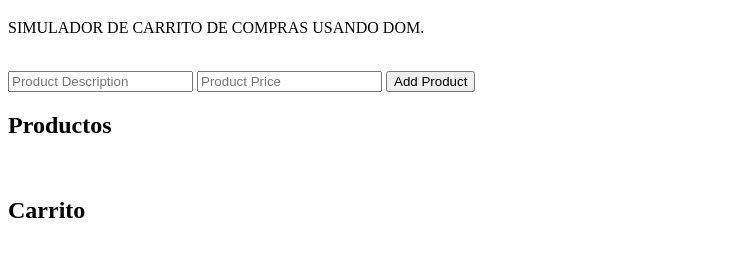
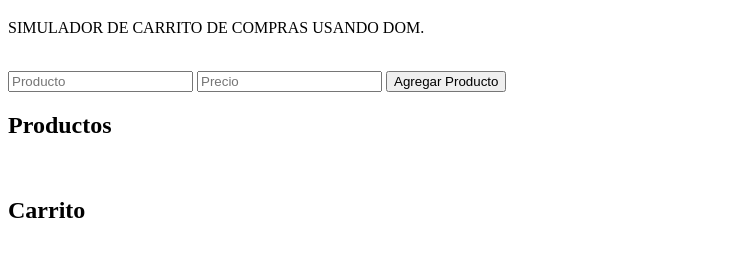
Before and after one commit to Siiwii/CODERHOUSE-JAVASCRIPT, a plain HTML site: page index.html in a window 1280 px wide. Shown: the part 61-318 px from the top of the page, without its empty margins (0-755 px from the left). Drawn offline with Linux system fonts and the light colour scheme.

Commit message:
Preentrega 3 - Juan Cruz Rodriguez

```diff
--- a/index.html
+++ b/index.html
@@ -13,17 +13,9 @@
     <h1>PRE PROYECTO 3 - JUAN CRUZ RODRIGUEZ</H1>
     <p>SIMULADOR DE CARRITO DE COMPRAS USANDO DOM.</p>
     <br>
-    <input type="text" id="productDescription" placeholder="Product Description">
-    <input type="text" id="productPrice" placeholder="Product Price">
-    <button onclick="addProduct()">Add Product</button>
-
-    <!-- <form id="add-to-cart-form">
-            <label for="product-name">Product Name:</label>
-            <input type="text" id="product-name">
-            <label for="product-price">Price:</label>
-            <input type="number" id="product-price">
-            <button type="submit">Add to Cart</button>
-          </form> -->
+    <input type="text" id="productDescription" placeholder="Producto">
+    <input type="text" id="productPrice" placeholder="Precio">
+    <button onclick="addProduct()">Agregar Producto</button>
     <br>
     <div id="products">
         <h2>Productos</h2>
@@ -32,28 +24,6 @@
     <div id="cart">
         <h2>Carrito</h2>
     </div>
-    <!-- <div class="container">
-            <h1>Shopping Cart</h1>
-            <div class="products">
-              <div class="product">
-                <p>Product 1</p>
-                <button id="add-product-1">Add to Cart</button>
-              </div>
-              <div class="product">
-                <p>Product 2</p>
-                <button onclick="addToCart('Product 2')">Add to Cart</button>
-              </div>
-              <div class="product">
-                <p>Product 3</p>
-                <button onclick="addToCart('Product 3')">Add to Cart</button>
-              </div>
-            </div>
-            <div class="cart">
-              <h2>Cart</h2>
-              <div id="cart-items">
-              </div>
-            </div>
-          </div> -->
 </body>
 
 </html>
```
Also changed, not shown: main.js (+0 -10 lines).
